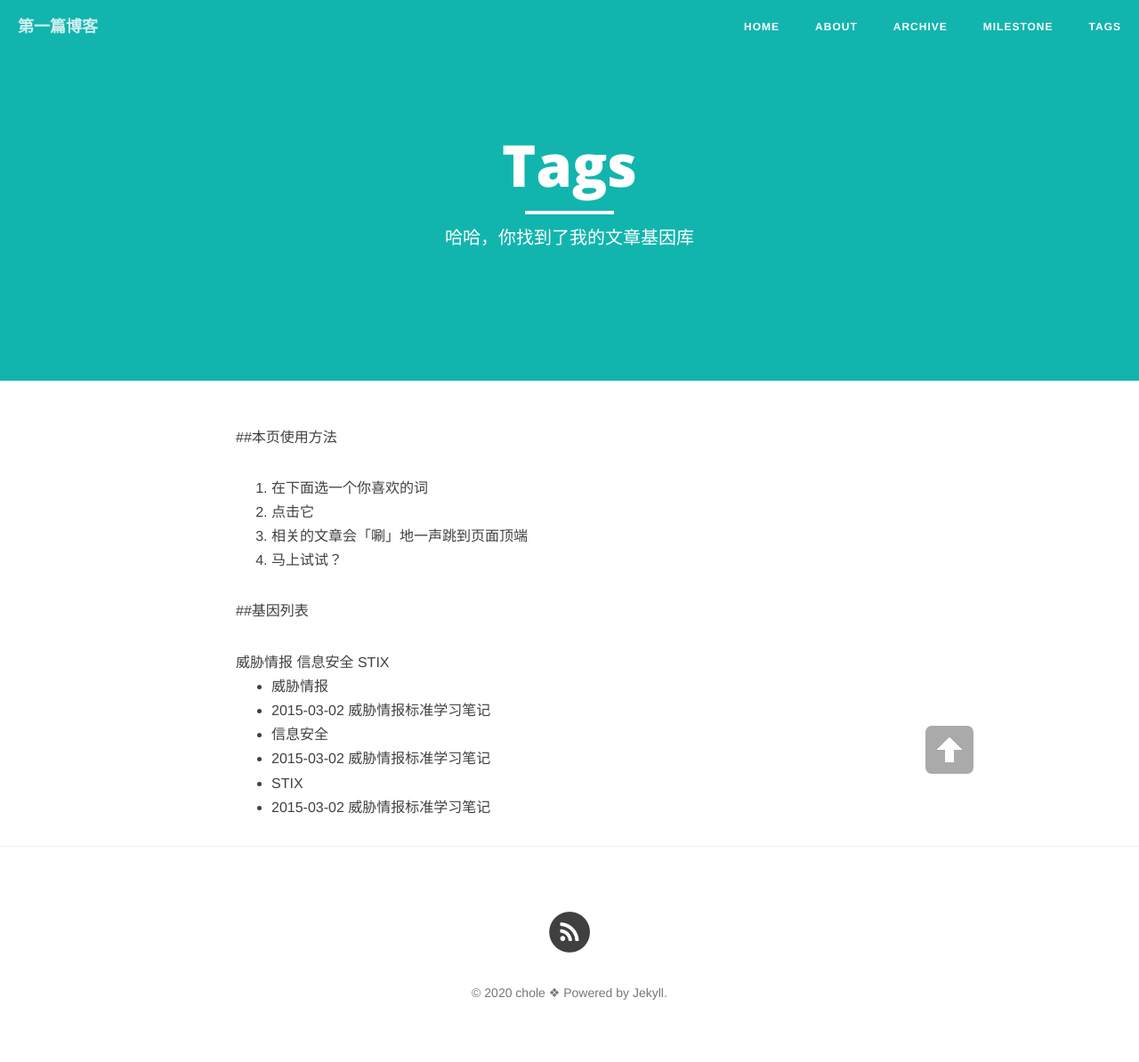
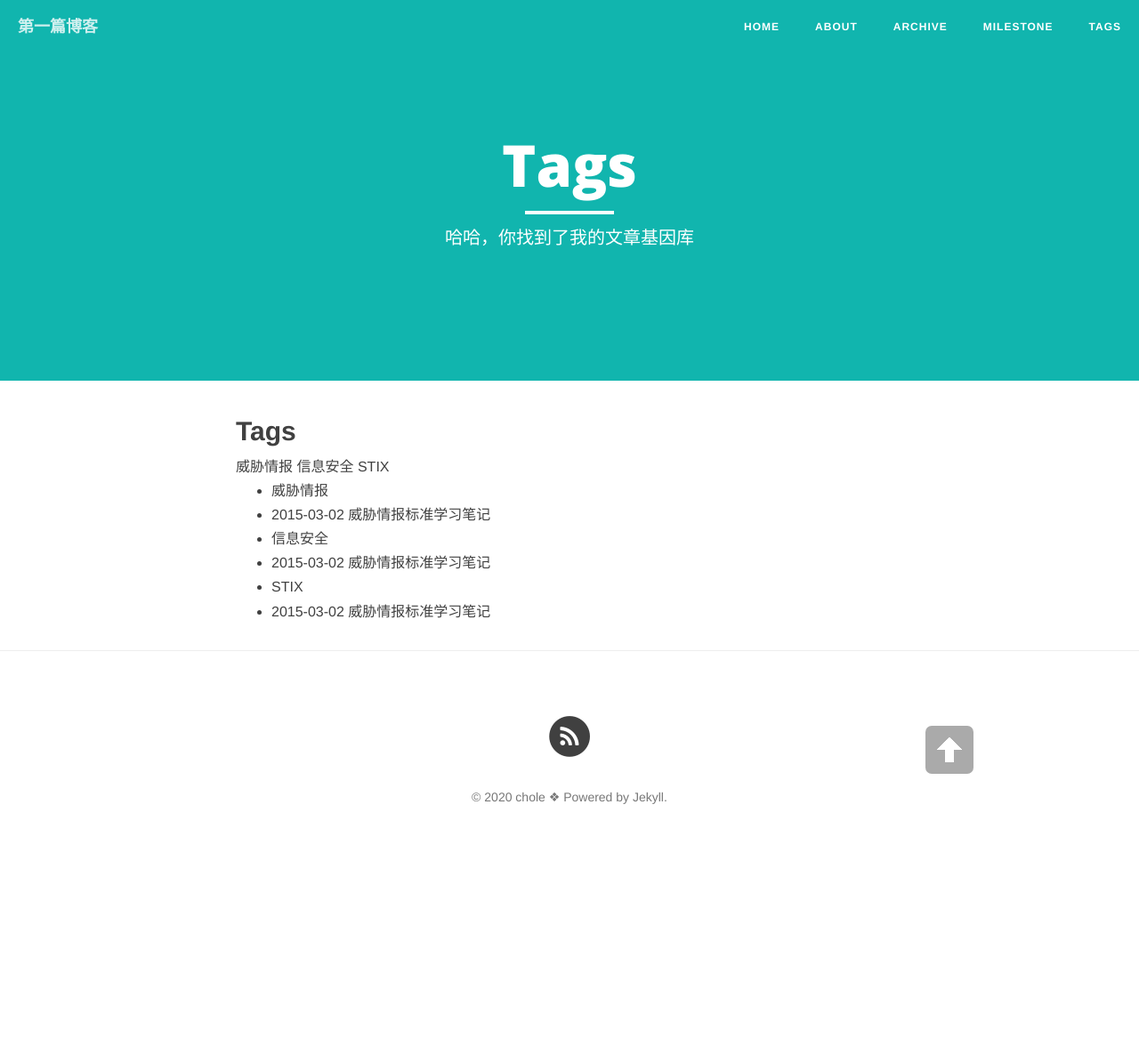
Before and after one commit to lullabypan/lullabypan.github.io, a Jekyll site: the page built from tags.md, in a window 1280 px wide. Shown: the whole page at 89% size. Built offline with Jekyll 4.4.1, drawn with Linux system fonts in a browser that asks for light colours; nearby versions of some CDN libraries; library files that are not in the unit come from our copies; after the commit the page ends 974 px from its top, so only the background shows below that.

Commit message:
Update tags.md

```diff
--- a/tags.md
+++ b/tags.md
@@ -4,16 +4,7 @@ title: "Tags"
 description: "哈哈，你找到了我的文章基因库"
 header-img: "img/semantic.jpg"
 ---
-
-##本页使用方法
-
-1. 在下面选一个你喜欢的词
-2. 点击它
-3. 相关的文章会「唰」地一声跳到页面顶端
-4. 马上试试？
-
-##基因列表
-
+## Tags
 
 <div id='tag_cloud'>
 {% for tag in site.tags %}
```
